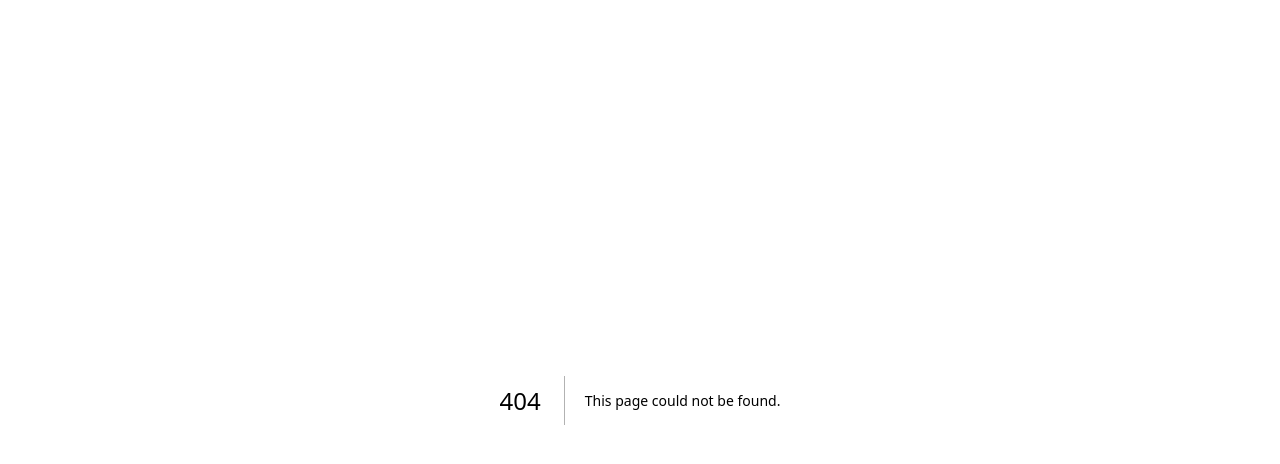
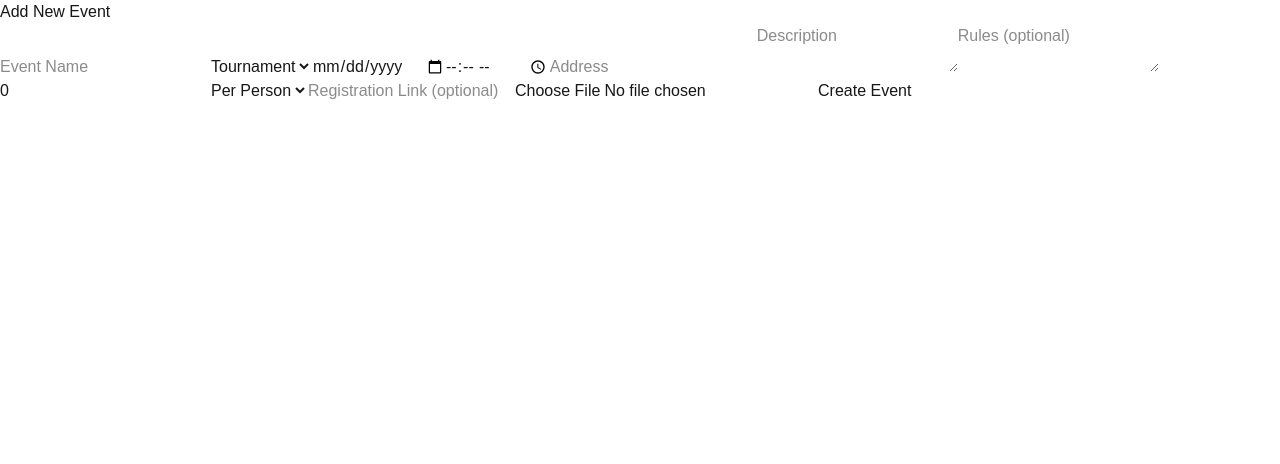
Before and after one commit to amashriq/oc-volleyball, a Next.js app: page /admin/events/new in a window 1280 px wide. Before the commit this address had no page. Shown: the top 464 px of the page. Built offline with nearby package versions, Linux system fonts and the light colour scheme; no server answers.

Commit message:
can add events now

```diff
--- /dev/null
+++ b/app/admin/events/new/page.tsx
@@ -0,0 +1,134 @@
+"use client";
+
+import { useState } from "react";
+import { createBrowserClient } from "@supabase/ssr";
+import { useRouter } from "next/navigation";
+
+export default function NewEventPage() {
+  const supabase = createBrowserClient(
+    process.env.NEXT_PUBLIC_SUPABASE_URL!,
+    process.env.NEXT_PUBLIC_SUPABASE_ANON_KEY!,
+  );
+
+  const [name, setName] = useState("");
+  const [type, setType] = useState("tournament");
+  const [date, setDate] = useState("");
+  const [time, setTime] = useState("");
+  const [address, setAddress] = useState("");
+  const [description, setDescription] = useState("");
+  const [rules, setRules] = useState("");
+  const [cost, setCost] = useState("0");
+  const [costUnit, setCostUnit] = useState("per person");
+  const [registrationLink, setRegistrationLink] = useState("");
+  const [image, setImage] = useState<File | null>(null);
+  const [error, setError] = useState("");
+  const router = useRouter();
+
+  async function handleSubmit() {
+    const {
+      data: { session },
+    } = await supabase.auth.getSession();
+    console.log("session:", session);
+    let image_url = null;
+
+    if (image) {
+      const { data, error: uploadError } = await supabase.storage
+        .from("event_images")
+        .upload(`${Date.now()}-${image.name}`, image);
+
+      if (uploadError) {
+        setError(uploadError.message);
+        return;
+      }
+
+      const { data: urlData } = supabase.storage
+        .from("event_images")
+        .getPublicUrl(data.path);
+
+      image_url = urlData.publicUrl;
+    }
+
+    const { error } = await supabase.from("events").insert({
+      name,
+      type,
+      date,
+      time,
+      address,
+      description,
+      rules,
+      cost: parseFloat(cost),
+      cost_unit: costUnit,
+      registration_link: registrationLink,
+      image_url,
+    });
+
+    if (error) {
+      setError(error.message);
+    } else {
+      router.push("/admin");
+    }
+  }
+
+  return (
+    <main>
+      <h1>Add New Event</h1>
+      <input
+        placeholder='Event Name'
+        value={name}
+        onChange={(e) => setName(e.target.value)}
+      />
+      <select value={type} onChange={(e) => setType(e.target.value)}>
+        <option value='tournament'>Tournament</option>
+        <option value='open play'>Open Play</option>
+        <option value='clinic'>Clinic</option>
+      </select>
+      <input
+        type='date'
+        value={date}
+        onChange={(e) => setDate(e.target.value)}
+      />
+      <input
+        type='time'
+        value={time}
+        onChange={(e) => setTime(e.target.value)}
+      />
+      <input
+        placeholder='Address'
+        value={address}
+        onChange={(e) => setAddress(e.target.value)}
+      />
+      <textarea
+        placeholder='Description'
+        value={description}
+        onChange={(e) => setDescription(e.target.value)}
+      />
+      <textarea
+        placeholder='Rules (optional)'
+        value={rules}
+        onChange={(e) => setRules(e.target.value)}
+      />
+      <input
+        placeholder='Cost'
+        value={cost}
+        onChange={(e) => setCost(e.target.value)}
+      />
+      <select value={costUnit} onChange={(e) => setCostUnit(e.target.value)}>
+        <option value='per person'>Per Person</option>
+        <option value='per team'>Per Team</option>
+        <option value='free'>Free</option>
+      </select>
+      <input
+        placeholder='Registration Link (optional)'
+        value={registrationLink}
+        onChange={(e) => setRegistrationLink(e.target.value)}
+      />
+      <input
+        type='file'
+        accept='image/*'
+        onChange={(e) => setImage(e.target.files?.[0] ?? null)}
+      />
+      <button onClick={handleSubmit}>Create Event</button>
+      {error && <p>{error}</p>}
+    </main>
+  );
+}
--- a/middleware.ts
+++ b/proxy.ts
@@ -2,7 +2,7 @@ import { createServerClient } from "@supabase/ssr";
 import { NextResponse } from "next/server";
 import type { NextRequest } from "next/server";
 
-export async function middleware(req: NextRequest) {
+export async function proxy(req: NextRequest) {
   const res = NextResponse.next();
 
   const supabase = createServerClient(
```
